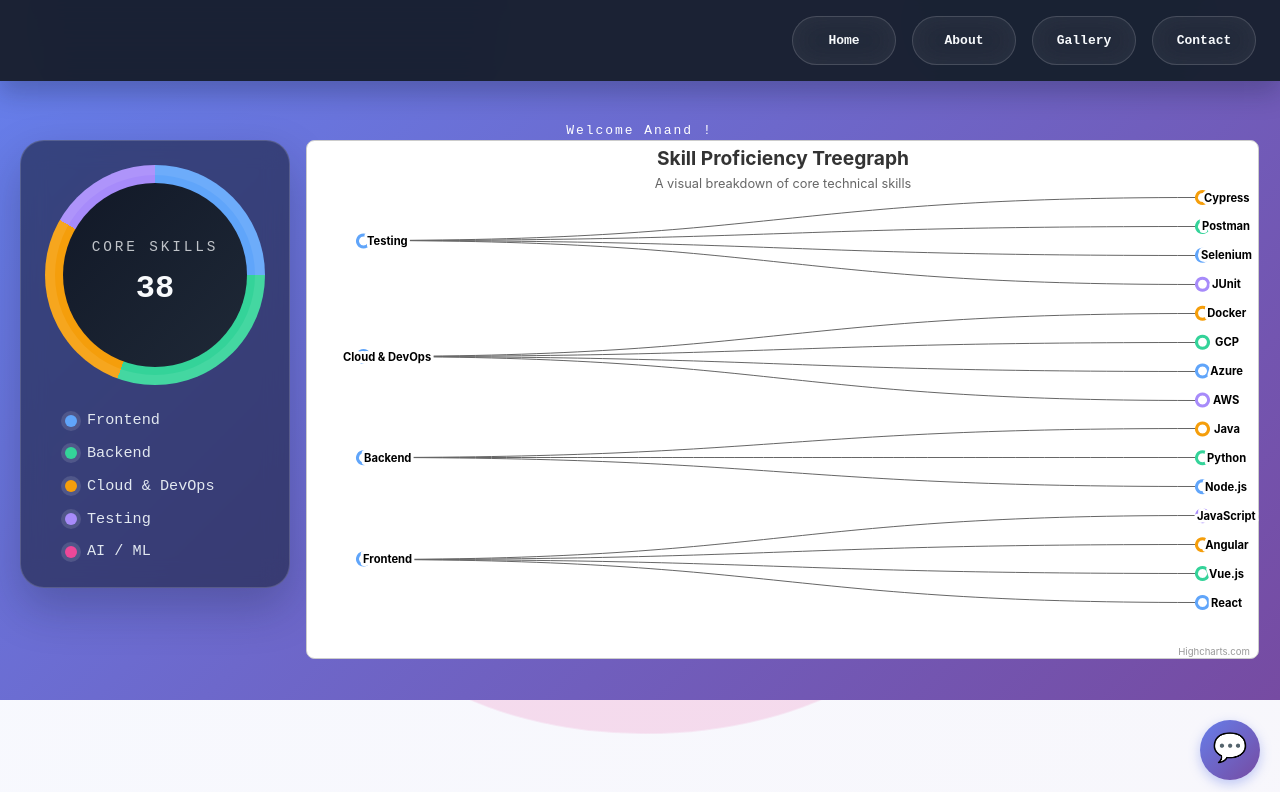
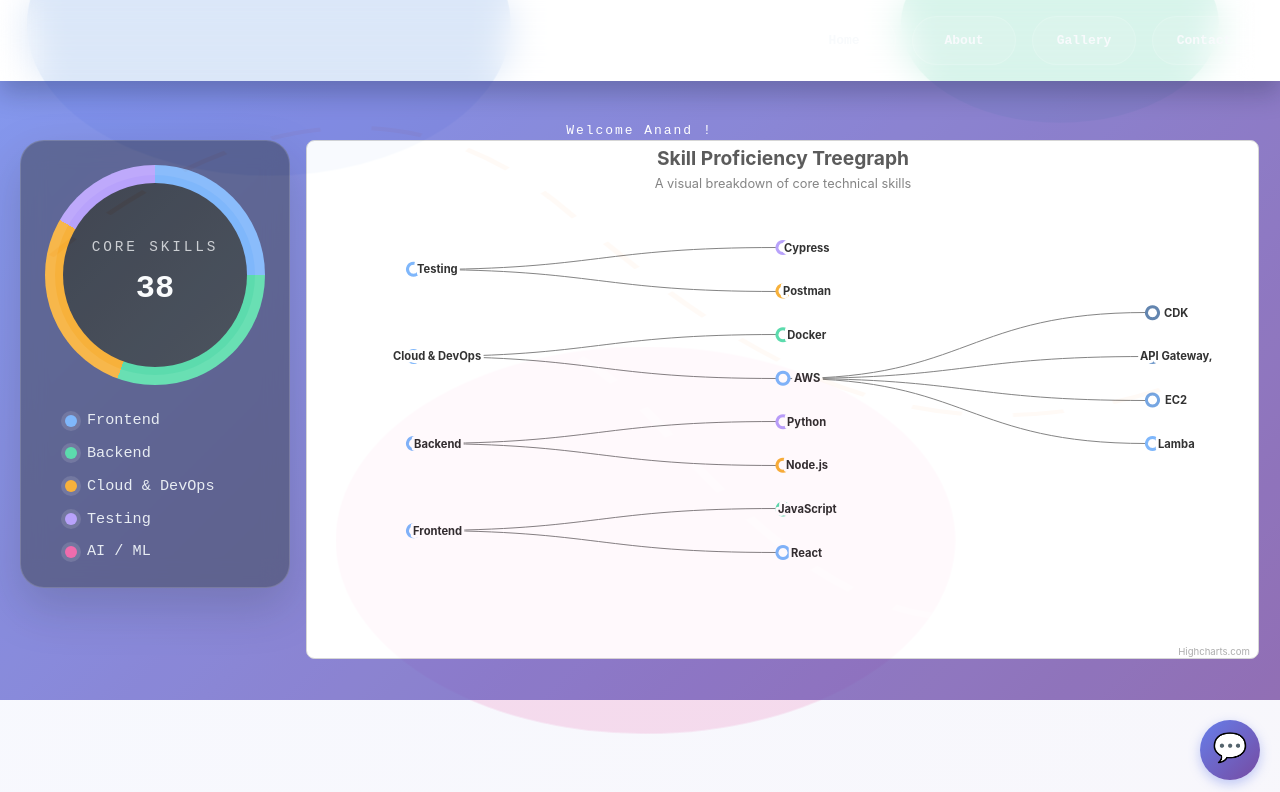
Before and after one commit to Anand-1/portfolio-frontend, a Next.js app: page / in a window 1280 px wide. Shown: the top 792 px of the page. Built offline with nearby package versions, Linux system fonts and the light colour scheme.

Commit message:
background check

```diff
--- a/src/app/Navigation/page.module.css
+++ b/src/app/Navigation/page.module.css
@@ -7,6 +7,7 @@
   background: rgba(15, 23, 42, 0.95);
   backdrop-filter: blur(18px);
   box-shadow: 0 12px 24px rgba(15, 23, 42, 0.25);
+  background: transparent;
 }
 
 .navList {
--- a/src/app/components/Charts/HIghchartTree/HighchartSkills.tsx
+++ b/src/app/components/Charts/HIghchartTree/HighchartSkills.tsx
@@ -54,7 +54,7 @@ const HighchartsSkills = () => {
           chart: {
             type: "treegraph",
             height: 520,
-            margin: 50,
+            margin: 100,
             backgroundColor: "var(--highcharts-background-color, #fff)",
             borderColor: "var(--highcharts-border-color, #ccc)",
             borderWidth: 1,
@@ -100,18 +100,15 @@ const HighchartsSkills = () => {
                 [undefined, "Cloud & DevOps", 1],
                 [undefined, "Testing", 1],
                 ["Frontend", "React", 2],
-                ["Frontend", "Vue.js", 2],
-                ["Frontend", "Angular", 2],
                 ["Frontend", "JavaScript", 2],
                 ["Backend", "Node.js", 2],
                 ["Backend", "Python", 2],
-                ["Backend", "Java", 2],
                 ["Cloud & DevOps", "AWS", 2],
-                ["Cloud & DevOps", "Azure", 2],
-                ["Cloud & DevOps", "GCP", 2],
+                ['AWS', "Lamba", 3],
+                ['AWS', "EC2", 3],
+                ['AWS', "API Gateway,", 3],
+                ['AWS', "CDK", 3],
                 ["Cloud & DevOps", "Docker", 2],
-                ["Testing", "JUnit", 2],
-                ["Testing", "Selenium", 2],
                 ["Testing", "Postman", 2],
                 ["Testing", "Cypress", 2],
               ],
--- a/src/app/page.module.css
+++ b/src/app/page.module.css
@@ -13,6 +13,7 @@
   text-align: center;
   background: linear-gradient(135deg, #667eea 0%, #764ba2 100%);
   color: white;
+  opacity: 0.8;
 }
 
 .title {
--- a/src/app/page.tsx
+++ b/src/app/page.tsx
@@ -1,7 +1,7 @@
 import { Metadata } from "next";
 import { pagesConfig } from "../../config/pages";
 import styles from "./page.module.css";
-import ContentSection from "@/app/components/ContentSection";
+import ContentSection from "@/app/components/ContentSection/ContentSection";
 import SkillsCircularChart from "@/app/components/Charts/SkillsCircular/SkillsCircularChart";
 import HighchartsSkillsLoader from "@/app/components/Charts/HIghchartTree/HighchartSkillsLoader";
 
```
Also changed, not shown: src/app/components/ContentSection/ContentSection.module.css (renamed from src/app/components/ContentSection.module.css), src/app/components/ContentSection/ContentSection.tsx (renamed from src/app/components/ContentSection.tsx), 1 other file (tests, documents, lock files or other folders).
